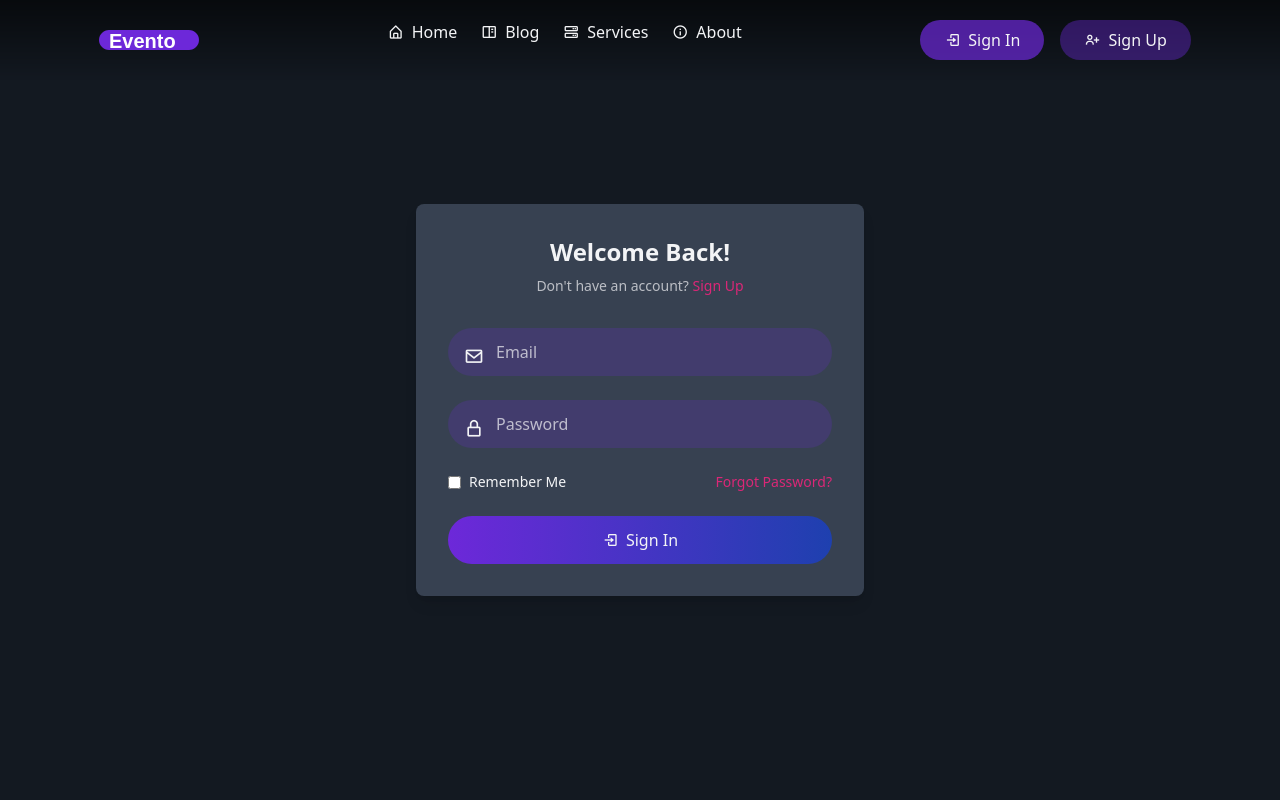
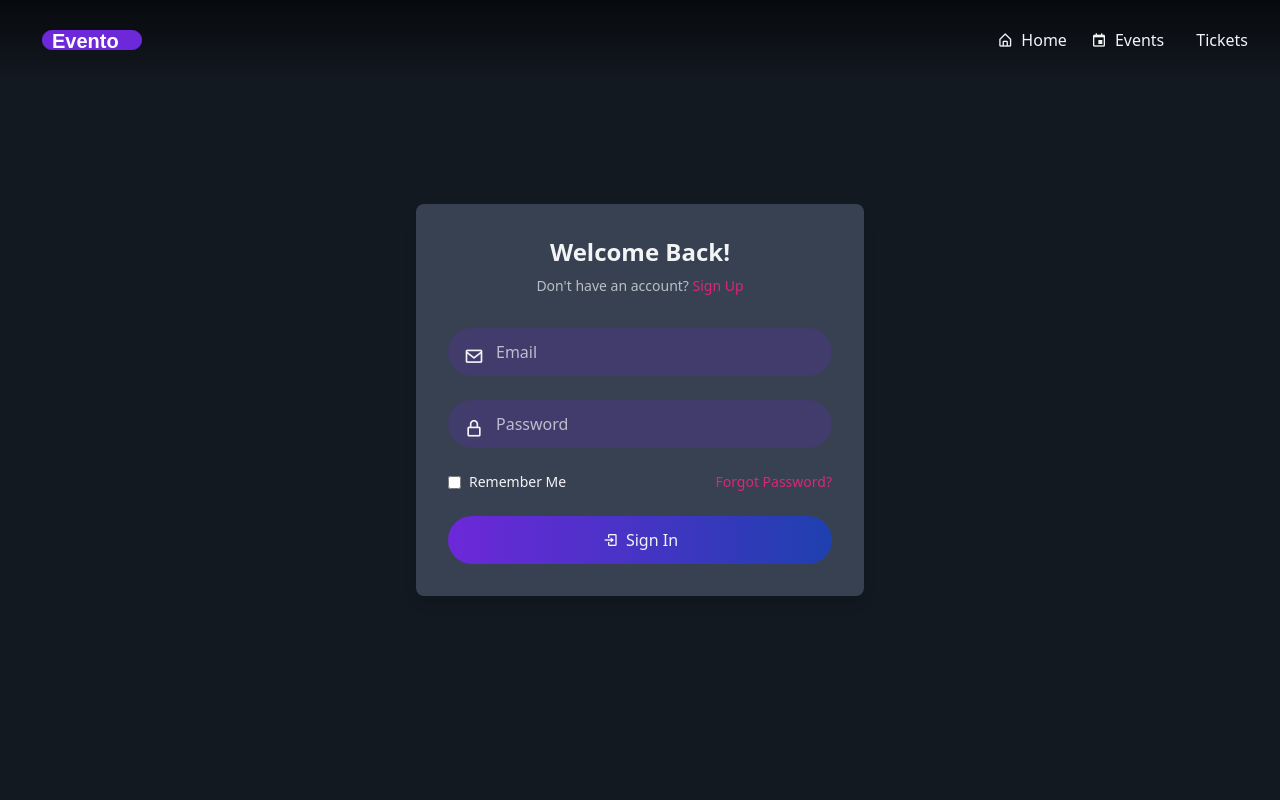
Before and after one commit to mazin0eg/Clone-Eventbrite, a PHP site: page /login in a window 1280 px wide. Run offline with PHP 8.4, Linux system fonts and the light colour scheme; some libraries are stand-ins or nearby versions.

Commit message:
82-<add interface login>

```diff
--- a/app/Views/login.php
+++ b/app/Views/login.php
@@ -26,8 +26,8 @@
 <body class="bg-background min-h-screen">
     <div class="min-h-screen bg-black/40">
         <!-- Navigation -->
-        <nav class="fixed top-0 w-full h-20 flex justify-around items-center bg-gradient-to-b from-black/60 to-transparent z-50">
-            <!-- Beautiful SVG Logo for Evento -->
+        <nav class="fixed top-0 w-full h-20 flex justify-between items-center bg-gradient-to-b from-black/60 to-transparent z-50 px-4 md:px-8">
+            <!-- Logo -->
             <div class="text-white text-2xl font-semibold">
                 <svg xmlns="http://www.w3.org/2000/svg" width="120" height="40" viewBox="0 0 120 40" fill="none">
                     <path d="M10 20C10 14.4772 14.4772 10 20 10H100C105.523 10 110 14.4772 110 20V20C110 25.5228 105.523 30 100 30H20C14.4772 30 10 25.5228 10 20V20Z" fill="#6D28D9"/>
@@ -35,28 +35,17 @@
                 </svg>
             </div>
 
-            <div class="hidden md:block" id="navMenu">
-                <ul class="flex space-x-6">
-                    <li><a href="#" class="text-textColor hover:border-b-2 border-accent pb-4 transition-all flex items-center gap-2">
-                        <i class='bx bx-home-alt'></i>Home</a></li>
-                    <li><a href="#" class="text-textColor hover:border-b-2 border-accent pb-4 transition-all flex items-center gap-2">
-                        <i class='bx bx-book-content'></i>Blog</a></li>
-                    <li><a href="#" class="text-textColor hover:border-b-2 border-accent pb-4 transition-all flex items-center gap-2">
-                        <i class='bx bx-server'></i>Services</a></li>
-                    <li><a href="#" class="text-textColor hover:border-b-2 border-accent pb-4 transition-all flex items-center gap-2">
-                        <i class='bx bx-info-circle'></i>About</a></li>
-                </ul>
-            </div>
-
-            <div class="hidden md:flex space-x-4">
-                <a href="login.php" class="px-6 py-2 rounded-full bg-primary/70 hover:bg-primary/50 transition-all text-textColor flex items-center gap-2">
-                    <i class='bx bx-log-in'></i>Sign In</a>
-                <a href="register.php" class="px-6 py-2 rounded-full bg-primary/40 hover:bg-primary/30 transition-all text-textColor flex items-center gap-2">
-                    <i class='bx bx-user-plus'></i>Sign Up</a>
-            </div>
-
-            <div class="md:hidden">
-                <i class="bx bx-menu text-textColor text-2xl p-2 bg-primary/20 rounded-full cursor-pointer hover:bg-primary/15 transition-all" onclick="toggleMenu()"></i>
+            <!-- Navigation Menu -->
+            <div class="hidden md:flex items-center space-x-6" id="navMenu">
+                <a href="index.html" class="text-textColor hover:text-accent transition-all flex items-center gap-2">
+                    <i class='bx bx-home-alt'></i>Home
+                </a>
+                <a href="events.html" class="text-textColor hover:text-accent transition-all flex items-center gap-2">
+                    <i class='bx bx-calendar-event'></i>Events
+                </a>
+                <a href="tickets.html" class="text-textColor hover:text-accent transition-all flex items-center gap-2">
+                    <i class='bx bx-ticket'></i>Tickets
+                </a>
             </div>
         </nav>
 
@@ -121,6 +110,23 @@
             const signInForm = document.getElementById('signInForm');
             signInForm.classList.remove('-translate-x-full', 'opacity-0');
         });
+        // Add this to your existing script section
+function checkLoginStatus() {
+    const isLoggedIn = true; // Replace with your actual login check
+    const signInButton = document.getElementById('signInButton');
+    const userProfile = document.getElementById('userProfile');
+
+    if (isLoggedIn) {
+        signInButton.classList.add('hidden');
+        userProfile.classList.remove('hidden');
+    } else {
+        signInButton.classList.remove('hidden');
+        userProfile.classList.add('hidden');
+    }
+}
+
+// Call this when the page loads
+document.addEventListener('DOMContentLoaded', checkLoginStatus);
     </script>
 </body>
 </html>
```
